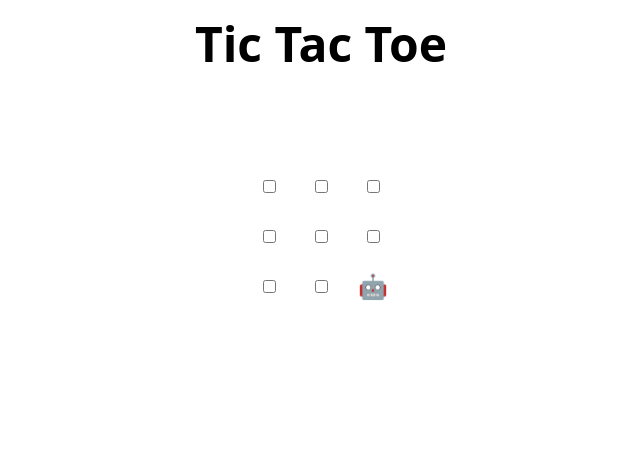
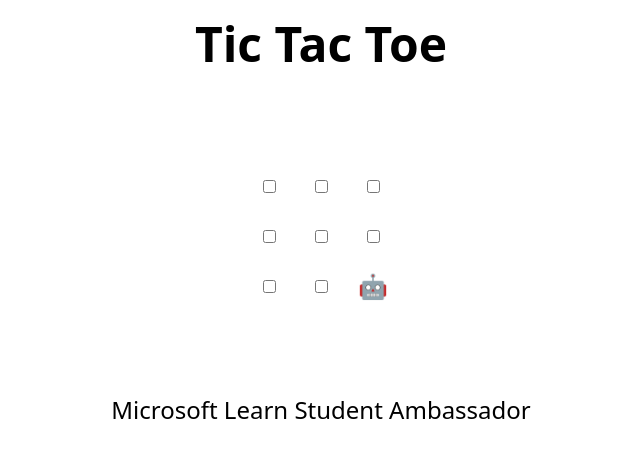
Before and after one commit to hammad-air/MLSA-onboarding, a plain HTML site: page index.html in a window 1280 px wide. Shown: the whole page, without its empty margins (319-959 px from the left). Drawn offline with Linux system fonts and the light colour scheme.

Commit message:
Update index.html
new commit

```diff
--- a/index.html
+++ b/index.html
@@ -47,6 +47,7 @@
   </tr>
 </table>
 
+<p>Microsoft Learn Student Ambassador</p>
 <h2 hidden>Game over, refresh to play again 🧑‍💻 🤖!</h2>
 
 <script>
```
